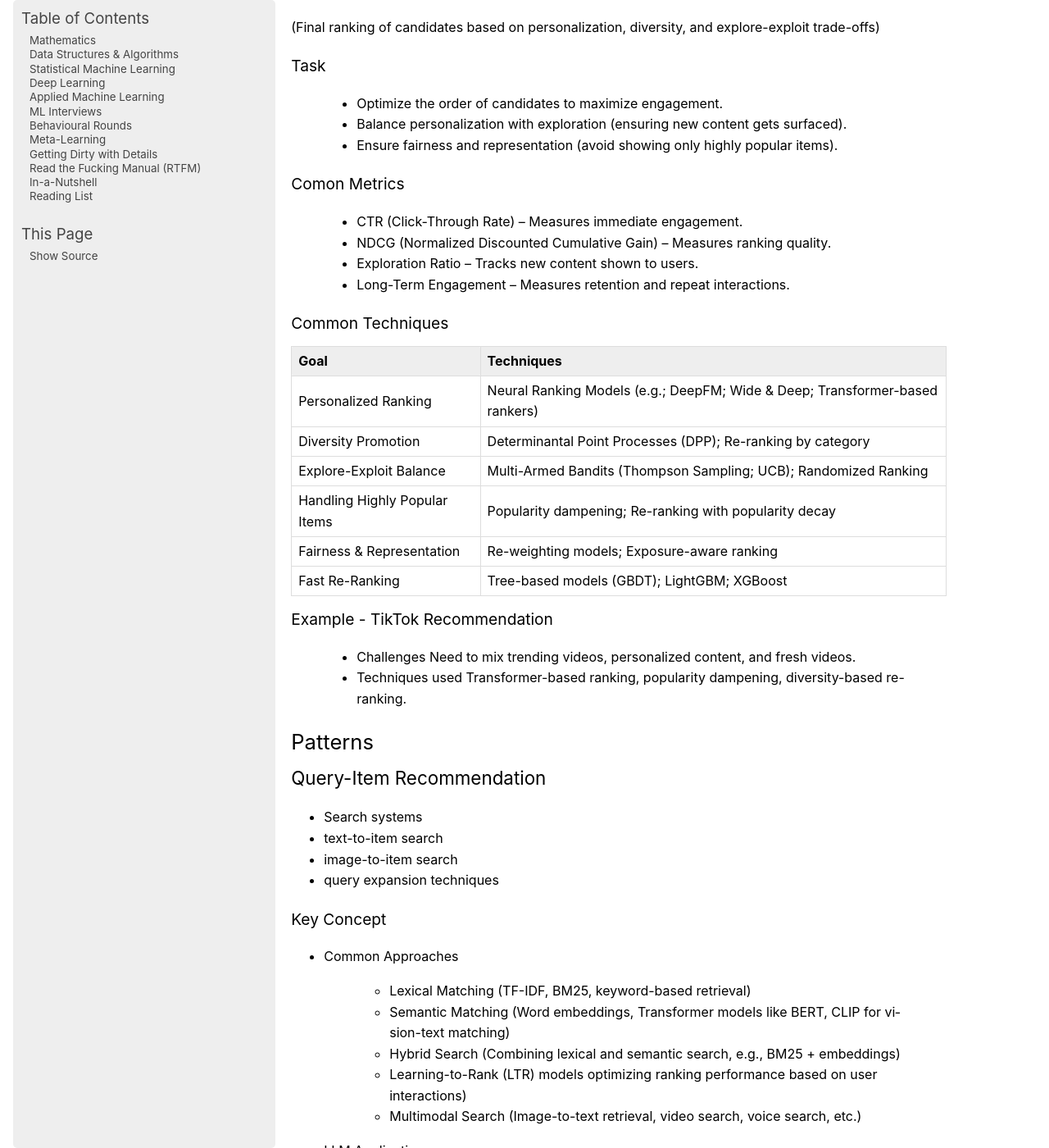
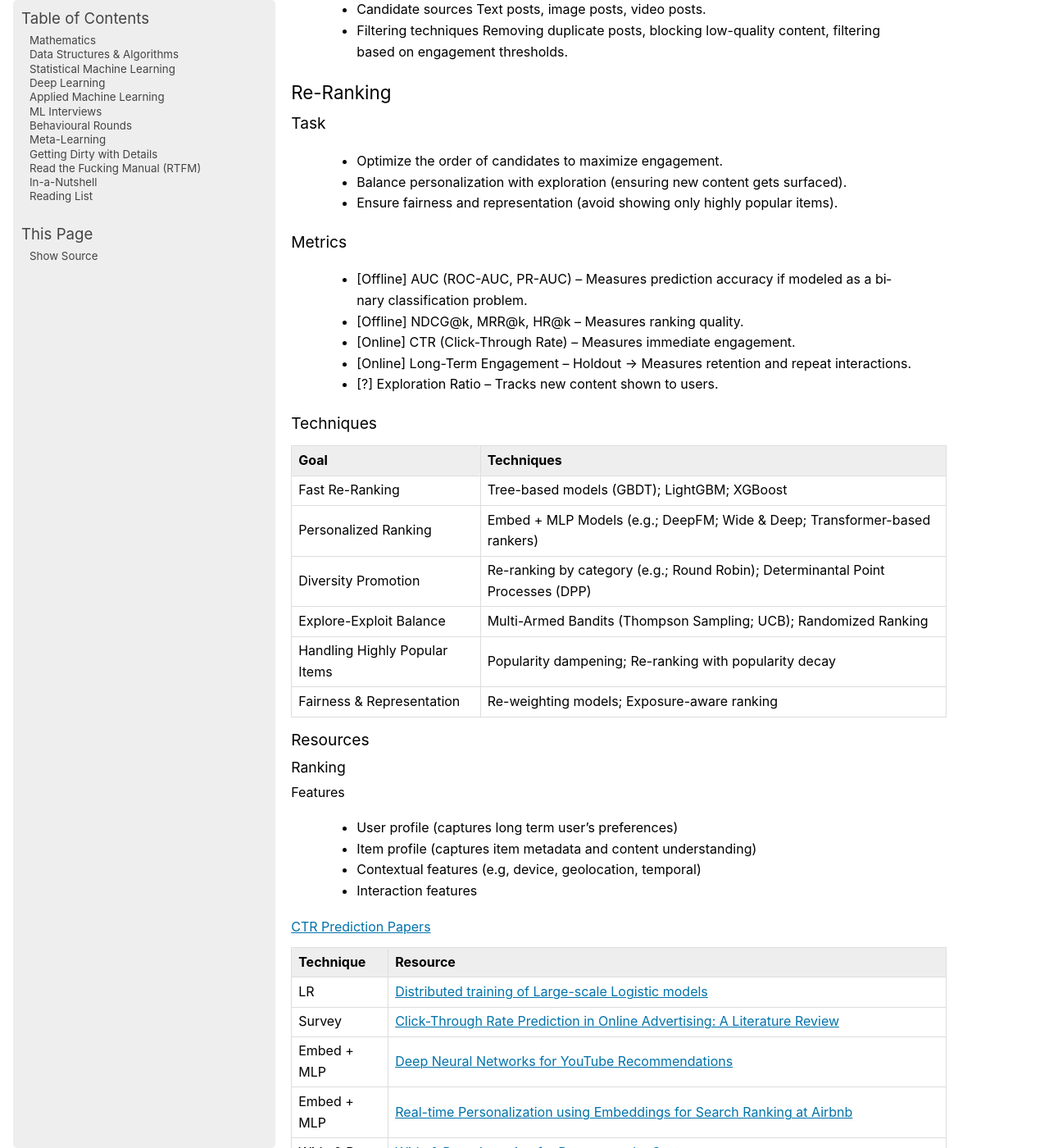
Before and after one commit to uselesstechjunks/leetcode, a Sphinx documentation site: the page built from docs/source/applied/methods/rs.rst, in a window 1280 px wide and 1400 px high, scrolled down 16304 px. Shown: the whole window at 82% size. Built offline with Sphinx 7.4.7, drawn with Linux system fonts in a browser that asks for light colours; pages that are not in the unit, such as notebooks, are missing from menus; some of the changed text lies outside the part shown.

Commit message:
Rename rank.rst to rs.rst (#479)
* Rename rank.rst to rs.rst

* Update index.rst

* Update rs.rst

* Update rs.rst

* Update rs.rst

```diff
--- a/docs/source/applied/methods/index.rst
+++ b/docs/source/applied/methods/index.rst
@@ -8,7 +8,7 @@ Machine Learning Applications
 	llm
 	nlp
 	multimodal
-	rank
+	rs
 	obsv
 *******************************************************************************
 Design Resources
--- a/docs/source/applied/methods/rank.rst
+++ b/docs/source/applied/methods/rs.rst
@@ -244,25 +244,25 @@ Key Papers
 
 		IR;Course;Stanford,`CS 276 / LING 286 Information Retrieval and Web Search <https://web.stanford.edu/class/cs276/>`_
 		IR;Book,`Introduction to Information Retrieval <https://nlp.stanford.edu/IR-book/information-retrieval-book.html>`_
-		RS;Retrieval;Survey,`A Comprehensive Survey on Retrieval Methods in Recommender Systems <https://arxiv.org/pdf/2407.21022>`_
+		Retrieval;Survey,`A Comprehensive Survey on Retrieval Methods in Recommender Systems <https://arxiv.org/pdf/2407.21022>`_
 		DL;RS;Survey,`Deep Learning based Recommender System A Survey and New Perspectives <https://arxiv.org/pdf/1707.07435>`_
-		RS;Retrival,`Simple but Efficient A Multi-Scenario Nearline Retrieval Framework for Recommendation on Taobao <https://arxiv.org/pdf/2408.00247v1>`_
-		Two Tower;MLP,`Neural Collaborative Filtering <https://arxiv.org/abs/1708.05031>`_
-		Two Tower;BOF,`StarSpace Embed All The Things! <https://arxiv.org/abs/1709.03856>`_
-		Two Tower;NG+BOF,`Embedding-based Retrieval in Facebook Search <https://arxiv.org/abs/2006.11632>`_
+		Retrival;RS,`Simple but Efficient A Multi-Scenario Nearline Retrieval Framework for Recommendation on Taobao <https://arxiv.org/pdf/2408.00247v1>`_
+		Retrival;Ranking;Embed+MLP,`Neural Collaborative Filtering <https://arxiv.org/abs/1708.05031>`_
+		Retrival;Two Tower;BOF,`StarSpace Embed All The Things! <https://arxiv.org/abs/1709.03856>`_
+		Retrival;Ranking;Two Tower;NG+BOF,`Embedding-based Retrieval in Facebook Search <https://arxiv.org/abs/2006.11632>`_
+		Ranking;WDN,`Wide & Deep Learning for Recommender Systems <https://arxiv.org/abs/1606.07792>`_
+		Ranking;DCN,`DCN V2 Improved Deep & Cross Network and Practical Lessons for Web-scale Learning to Rank Systems <https://arxiv.org/abs/2008.13535>`_
 		GCN,`Graph Convolutional Neural Networks for Web-Scale Recommender Systems <https://arxiv.org/abs/1806.01973>`_
 		GCN,`LightGCN - Simplifying and Powering Graph Convolution Network for Recommendation <https://arxiv.org/abs/2002.02126>`_
 		CM;Session,`Transformers4Rec Bridging the Gap between NLP and Sequential / Session-Based Recommendation <https://scontent.fblr25-1.fna.fbcdn.net/v/t39.8562-6/243129449_615285476133189_8760410510155369283_n.pdf?_nc_cat=104&ccb=1-7&_nc_sid=b8d81d&_nc_ohc=WDJcULkgkY8Q7kNvgHspPmM&_nc_zt=14&_nc_ht=scontent.fblr25-1.fna&_nc_gid=A_fmEzCPOHil7q9dPSpYsHS&oh=00_AYDCkVOnyZufYEGHEQORBbfI-blNODNIrePL4TaB8p_82A&oe=67A8FEDE>`_
-		LLM,`Collaborative Large Language Model for Recommender Systems <https://arxiv.org/abs/2311.01343>`_
-		LLM,`Recommendation as Instruction Following A Large Language Model Empowered Recommendation Approach <https://arxiv.org/abs/2305.07001>`_
 		Diversity;DPP,`Improving the Diversity of Top-N Recommendation via Determinantal Point Process <https://arxiv.org/abs/1709.05135v1>`_
 		Diversity;DPP,`Practical Diversified Recommendations on YouTube with Determinantal Point Processes <https://jgillenw.com/cikm2018.pdf>`_
 		Diversity;DPP,`Fast Greedy MAP Inference for Determinantal Point Process to Improve Recommendation Diversity <https://proceedings.neurips.cc/paper_files/paper/2018/file/dbbf603ff0e99629dda5d75b6f75f966-Paper.pdf>`_
 		Diversity;Multi-Stage,`Representation Online Matters Practical End-to-End Diversification in Search and Recommender Systems <https://arxiv.org/pdf/2305.15534>`_
-		Ranking;WDN,`Wide & Deep Learning for Recommender Systems <https://arxiv.org/abs/1606.07792>`_
-		Ranking;DCN,`DCN V2 Improved Deep & Cross Network and Practical Lessons for Web-scale Learning to Rank Systems <https://arxiv.org/abs/2008.13535>`_
 		Fairness,`Fairness in Ranking Part II Learning-to-Rank and Recommender Systems <https://dl.acm.org/doi/pdf/10.1145/3533380>`_
 		Fairness,`Fairness Definitions Explained <https://fairware.cs.umass.edu/papers/Verma.pdf>`_
+		LLM,`Collaborative Large Language Model for Recommender Systems <https://arxiv.org/abs/2311.01343>`_
+		LLM,`Recommendation as Instruction Following A Large Language Model Empowered Recommendation Approach <https://arxiv.org/abs/2305.07001>`_
 
 More Papers
 ------------------------------------------------------------------------------------
@@ -453,38 +453,61 @@ Example - Newsfeed Recommendation
 
 Re-Ranking
 ====================================================================================
-(Final ranking of candidates based on personalization, diversity, and explore-exploit trade-offs)
-
 Task
 ------------------------------------------------------------------------------------
 	- Optimize the order of candidates to maximize engagement.
 	- Balance personalization with exploration (ensuring new content gets surfaced).
 	- Ensure fairness and representation (avoid showing only highly popular items).
 
-Comon Metrics
-------------------------------------------------------------------------------------
-	- CTR (Click-Through Rate) – Measures immediate engagement.
-	- NDCG (Normalized Discounted Cumulative Gain) – Measures ranking quality.
-	- Exploration Ratio – Tracks new content shown to users.
-	- Long-Term Engagement – Measures retention and repeat interactions.
-
-Common Techniques
+Metrics
+------------------------------------------------------------------------------------
+	- [Offline] AUC (ROC-AUC, PR-AUC) – Measures prediction accuracy if modeled as a binary classification problem.
+	- [Offline] NDCG@k, MRR@k, HR@k – Measures ranking quality.
+	- [Online] CTR (Click-Through Rate) – Measures immediate engagement.
+	- [Online] Long-Term Engagement – Holdout -> Measures retention and repeat interactions.
+	- [?] Exploration Ratio – Tracks new content shown to users.
+
+Techniques
 ------------------------------------------------------------------------------------
 .. csv-table::
 	:header: "Goal", "Techniques"
 	:align: center
 
-		Personalized Ranking, Neural Ranking Models (e.g.; DeepFM; Wide & Deep; Transformer-based rankers)
-		Diversity Promotion, Determinantal Point Processes (DPP); Re-ranking by category
+		Fast Re-Ranking, Tree-based models (GBDT); LightGBM; XGBoost
+		Personalized Ranking, Embed + MLP Models (e.g.; DeepFM; Wide & Deep; Transformer-based rankers)
+		Diversity Promotion, Re-ranking by category (e.g.; Round Robin); Determinantal Point Processes (DPP)
 		Explore-Exploit Balance, Multi-Armed Bandits (Thompson Sampling; UCB); Randomized Ranking
 		Handling Highly Popular Items, Popularity dampening; Re-ranking with popularity decay
 		Fairness & Representation, Re-weighting models; Exposure-aware ranking
-		Fast Re-Ranking, Tree-based models (GBDT); LightGBM; XGBoost
-
-Example - TikTok Recommendation
-------------------------------------------------------------------------------------
-	- Challenges Need to mix trending videos, personalized content, and fresh videos.
-	- Techniques used Transformer-based ranking, popularity dampening, diversity-based re-ranking.
+
+Resources
+------------------------------------------------------------------------------------
+Ranking
+^^^^^^^^^^^^^^^^^^^^^^^^^^^^^^^^^^^^^^^^^^^^^^^^^^^^^^^^^^^^^^^^^^^^^^^^^^^^^^^^^^^^
+Features
+""""""""""""""""""""""""""""""""""""""""""""""""""""""""""""""""""""""""""""""""""""
+	- User profile (captures long term user's preferences)
+	- Item profile (captures item metadata and content understanding)
+	- Contextual features (e.g, device, geolocation, temporal)
+	- Interaction features
+
+`CTR Prediction Papers <https://paperswithcode.com/task/click-through-rate-prediction>`_
+""""""""""""""""""""""""""""""""""""""""""""""""""""""""""""""""""""""""""""""""""""""""""""""
+.. csv-table::
+	:header: "Technique", "Resource"
+	:align: center
+
+		LR, `Distributed training of Large-scale Logistic models <https://proceedings.mlr.press/v28/gopal13.pdf>`_
+		Survey, `Click-Through Rate Prediction in Online Advertising: A Literature Review <https://arxiv.org/abs/2202.10462>`_
+		Embed + MLP, `Deep Neural Networks for YouTube Recommendations <https://static.googleusercontent.com/media/research.google.com/en//pubs/archive/45530.pdf>`_
+		Embed + MLP, `Real-time Personalization using Embeddings for Search Ranking at Airbnb <https://dl.acm.org/doi/pdf/10.1145/3219819.3219885>`_
+		Wide & Deep, `Wide & Deep Learning for Recommender Systems <https://arxiv.org/abs/1606.07792>`_
+		DeepFM, `DeepFM: A Factorization-Machine based Neural Network for CTR Prediction <https://arxiv.org/abs/1703.04247>`_
+		xDeepFM, `xDeepFM: Combining Explicit and Implicit Feature Interactions for Recommender Systems <https://arxiv.org/abs/1803.05170>`_
+		DCN, `Deep & Cross Network for Ad Click Predictions <https://arxiv.org/abs/1708.05123>`_
+		DCNv2, `DCN V2: Improved Deep & Cross Network and Practical Lessons for Web-scale Learning to Rank Systems <https://arxiv.org/abs/2008.13535>`_
+		DIN, `Deep Interest Network for Click-Through Rate Prediction <https://arxiv.org/abs/1706.06978>`_
+		BST, `Behavior Sequence Transformer for E-commerce Recommendation in Alibaba <https://arxiv.org/abs/1905.06874>`_
 
 ************************************************************************************
 Patterns
```
